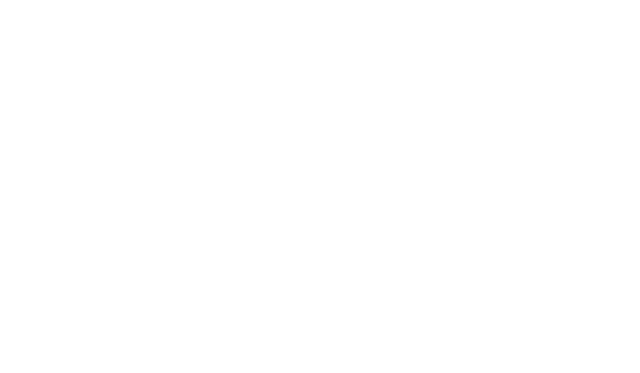
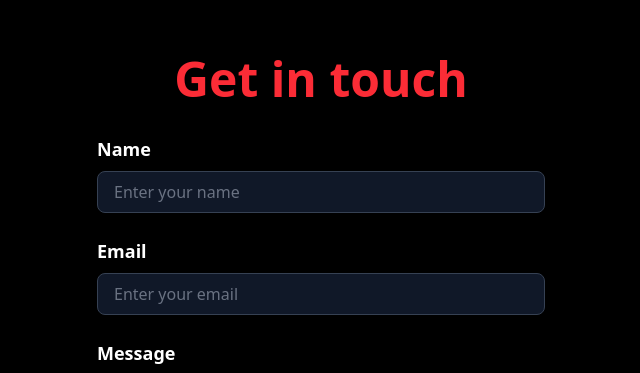
Before and after one commit to shaun099/Portfolio, a Next.js app: page / in a window 1280 px wide. Shown: the part 2377-2750 px from the top of the page, without its empty margins (319-959 px from the left). Before the commit the page ends 800 px from the top, so only its background shows below. Built offline with nearby package versions, Linux system fonts and the light colour scheme.

Commit message:
contact section added

```diff
--- a/package.json
+++ b/package.json
@@ -21,6 +21,7 @@
     "@types/react-dom": "^19",
     "eslint": "^9",
     "eslint-config-next": "16.2.6",
+    "shadcn": "^4.7.0",
     "tailwindcss": "^4",
     "typescript": "^5"
   }
--- a/src/app/page.tsx
+++ b/src/app/page.tsx
@@ -1,9 +1,15 @@
-import Hero from "./components/hero";
+import Hero from "../components/hero";
+import About from "../components/about";
+import Projects from "../components/projects";
+import Contact from "../components/contact";
 
 export default function Home() {
   return (
-    <main className="min-h-screen w-full bg-white text-black">
+    <main className="min-h-screen w-full bg-black text-black">
       <Hero />
+      <About />
+      <Projects />
+      <Contact />
     </main>
   );
 }
--- /dev/null
+++ b/src/components/about.tsx
@@ -0,0 +1,8 @@
+
+export default function About() {
+  return (
+    <section id="About" className="min-h-screen w-full bg-black text-white">
+      <h1 className="text-xl text-red-500">About Me</h1>
+    </section>
+  );
+}
--- /dev/null
+++ b/src/components/contact.tsx
@@ -0,0 +1,138 @@
+"use client";
+
+import { useState } from "react";
+
+export default function Contact() {
+  const [formData, setFormData] = useState({
+    name: "",
+    email: "",
+    message: "",
+  });
+
+  const handleChange = (
+    e: React.ChangeEvent<HTMLInputElement | HTMLTextAreaElement>,
+  ) => {
+    const { name, value } = e.target;
+    setFormData((prev) => ({
+      ...prev,
+      [name]: value,
+    }));
+  };
+
+  const handleSubmit = (e: React.FormEvent) => {
+    e.preventDefault();
+    console.log("Form submitted:", formData);
+    // Add your form submission logic here
+    setFormData({ name: "", email: "", message: "" });
+  };
+
+  return (
+    <section
+      id="Contact"
+      className="min-h-screen w-full bg-black text-white px-5 py-8"
+    >
+      <div className="flex flex-col gap-4 items-center justify-center">
+        <h2 className="text-5xl font-bold text-red-500">Get in touch</h2>
+      </div>
+      <form
+        onSubmit={handleSubmit}
+        className="w-full max-w-md mx-auto mt-8 flex flex-col gap-6"
+      >
+        <div className="flex flex-col gap-2">
+          <label htmlFor="name" className="text-lg font-semibold">
+            Name
+          </label>
+          <input
+            type="text"
+            id="name"
+            name="name"
+            value={formData.name}
+            onChange={handleChange}
+            required
+            className="w-full px-4 py-2 bg-gray-900 border border-gray-700 rounded-lg text-white placeholder-gray-500 focus:outline-none focus:border-red-500 focus:ring-1 focus:ring-red-500"
+            placeholder="Enter your name"
+          />
+        </div>
+
+        <div className="flex flex-col gap-2">
+          <label htmlFor="email" className="text-lg font-semibold">
+            Email
+          </label>
+          <input
+            type="email"
+            id="email"
+            name="email"
+            value={formData.email}
+            onChange={handleChange}
+            required
+            className="w-full px-4 py-2 bg-gray-900 border border-gray-700 rounded-lg text-white placeholder-gray-500 focus:outline-none focus:border-red-500 focus:ring-1 focus:ring-red-500"
+            placeholder="Enter your email"
+          />
+        </div>
+
+        <div className="flex flex-col gap-2">
+          <label htmlFor="message" className="text-lg font-semibold">
+            Message
+          </label>
+          <textarea
+            id="message"
+            name="message"
+            value={formData.message}
+            onChange={handleChange}
+            required
+            rows={5}
+            className="w-full px-4 py-2 bg-gray-900 border border-gray-700 rounded-lg text-white placeholder-gray-500 focus:outline-none focus:border-red-500 focus:ring-1 focus:ring-red-500 resize-none"
+            placeholder="Enter your message"
+          />
+        </div>
+
+        <button
+          type="submit"
+          className="w-full px-6 py-3 bg-red-500 hover:bg-red-600 text-white font-semibold rounded-lg transition duration-200"
+        >
+          Send Message
+        </button>
+      </form>
+      <div className="flex gap-6 justify-center mt-8">
+        <a
+          href="https://www.linkedin.com/in/shaun-mr"
+          target="_blank"
+          rel="noopener noreferrer"
+          className="text-3xl text-red-500 hover:text-red-400 transition"
+        >
+          <svg className="w-8 h-8" fill="currentColor" viewBox="0 0 24 24">
+            <path d="M19 0h-14c-2.761 0-5 2.239-5 5v14c0 2.761 2.239 5 5 5h14c2.762 0 5-2.239 5-5v-14c0-2.761-2.238-5-5-5zm-11 19h-3v-11h3v11zm-1.5-12.268c-.966 0-1.75-.79-1.75-1.764s.784-1.764 1.75-1.764 1.75.79 1.75 1.764-.783 1.764-1.75 1.764zm13.5 12.268h-3v-5.604c0-3.368-4-3.113-4 0v5.604h-3v-11h3v1.765c1.396-2.586 7-2.777 7 2.476v6.759z" />
+          </svg>
+        </a>
+        <a
+          href="https://github.com/shaun099"
+          target="_blank"
+          rel="noopener noreferrer"
+          className="text-3xl text-red-500 hover:text-red-400 transition"
+        >
+          <svg className="w-8 h-8" fill="currentColor" viewBox="0 0 24 24">
+            <path d="M12 0c-6.626 0-12 5.373-12 12 0 5.302 3.438 9.8 8.207 11.387.599.111.793-.261.793-.577v-2.234c-3.338.726-4.033-1.416-4.033-1.416-.546-1.387-1.333-1.756-1.333-1.756-1.089-.745.083-.729.083-.729 1.205.084 1.839 1.237 1.839 1.237 1.07 1.834 2.807 1.304 3.492.997.107-.775.418-1.305.762-1.604-2.665-.305-5.467-1.334-5.467-5.931 0-1.311.469-2.381 1.236-3.221-.124-.303-.535-1.524.117-3.176 0 0 1.008-.322 3.301 1.23.957-.266 1.983-.399 3.003-.404 1.02.005 2.047.138 3.006.404 2.291-1.552 3.297-1.23 3.297-1.23.653 1.653.242 2.874.118 3.176.77.84 1.235 1.911 1.235 3.221 0 4.609-2.807 5.624-5.479 5.921.43.372.823 1.102.823 2.222v3.293c0 .319.192.694.801.576 4.765-1.589 8.199-6.086 8.199-11.386 0-6.627-5.373-12-12-12z" />
+          </svg>
+        </a>
+        <a
+          href="mailto:your-shaunmr009@gmail.com"
+          className="text-3xl text-red-500 hover:text-red-400 transition"
+        >
+          <svg className="w-8 h-8" fill="currentColor" viewBox="0 0 24 24">
+            <path d="M20 4H4c-1.1 0-1.99.9-1.99 2L2 18c0 1.1.9 2 2 2h16c1.1 0 2-.9 2-2V6c0-1.1-.9-2-2-2zm0 4l-8 5-8-5V6l8 5 8-5v2z" />
+          </svg>
+        </a>
+        <a
+          href="https://www.instagram.com/_shaun__m_r/"
+          target="_blank"
+          rel="noopener noreferrer"
+          className="text-3xl text-red-500 hover:text-red-400 transition"
+        >
+          <svg className="w-8 h-8" fill="currentColor" viewBox="0 0 24 24">
+            <path d="M12 2.163c3.204 0 3.584.012 4.85.07 3.252.148 4.771 1.691 4.919 4.919.058 1.265.069 1.645.069 4.849 0 3.205-.012 3.584-.069 4.849-.149 3.225-1.664 4.771-4.919 4.919-1.266.058-1.644.07-4.85.07-3.204 0-3.584-.012-4.849-.07-3.26-.149-4.771-1.699-4.919-4.92-.058-1.265-.07-1.644-.07-4.849 0-3.204.013-3.583.07-4.849.149-3.227 1.664-4.771 4.919-4.919 1.266-.057 1.645-.069 4.849-.069zm0-2.163c-3.259 0-3.667.014-4.947.072-4.358.2-6.78 2.618-6.98 6.98-.059 1.281-.073 1.689-.073 4.948 0 3.259.014 3.668.072 4.948.2 4.358 2.618 6.78 6.98 6.98 1.281.058 1.689.072 4.948.072 3.259 0 3.668-.014 4.948-.072 4.354-.2 6.782-2.618 6.979-6.98.059-1.28.073-1.689.073-4.948 0-3.259-.014-3.667-.072-4.947-.196-4.354-2.617-6.78-6.979-6.98-1.281-.059-1.69-.073-4.949-.073zM5.838 12a6.162 6.162 0 1 1 12.324 0 6.162 6.162 0 0 1-12.324 0zM12 16a4 4 0 1 1 0-8 4 4 0 0 1 0 8zm4.965-10.322a1.44 1.44 0 1 1 2.881.001 1.44 1.44 0 0 1-2.881-.001z" />
+          </svg>
+        </a>
+      </div>
+    </section>
+  );
+}
--- /dev/null
+++ b/src/components/projects.tsx
@@ -0,0 +1,7 @@
+export default function Projects() {
+  return (
+    <section id="Projects" className="min-h-screen w-full bg-black text-white">
+      <h1 className="text-xl text-red-500">Projects</h1>
+    </section>
+  );
+}
```
Also changed, not shown: src/components/hero.tsx (renamed from src/app/components/hero.tsx), src/components/navbar.tsx (renamed from src/app/components/navbar.tsx), 2 other files (tests, documents, lock files or other folders).
